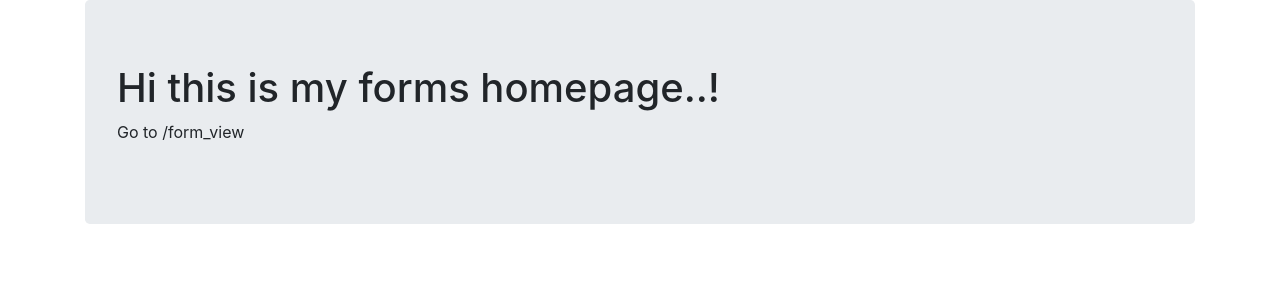
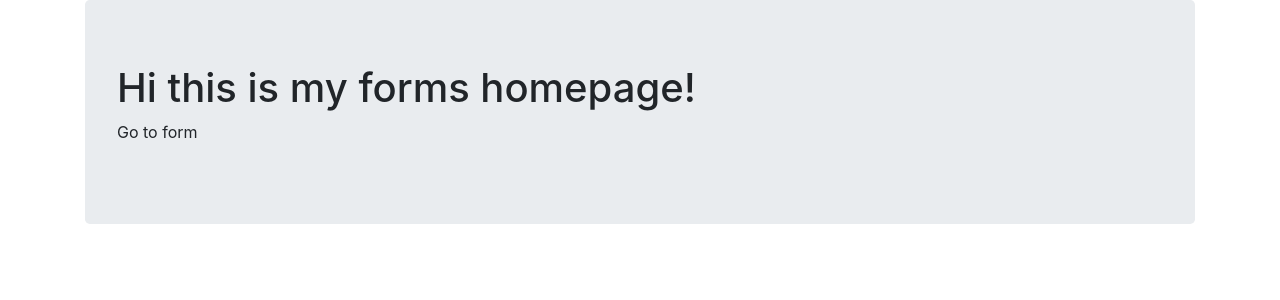
Before and after one commit to thealphacod3r/Django_forms, a Django app: page /input/ in a window 1280 px wide. Shown: the top 300 px of the page. Run offline with Django 3.2, Linux system fonts and the light colour scheme; some libraries are stand-ins or nearby versions.

Commit message:
Updated Html

```diff
--- a/templates/index.html
+++ b/templates/index.html
@@ -8,8 +8,8 @@
   <body>
     <div class="container">
       <div class="jumbotron">
-        <h1>Hi this is my forms homepage..!</h1>
-        <p>Go to /form_view</p>
+        <h1>Hi this is my forms homepage!</h1>
+        <p>Go to form</p>
       </div>
     </div>
   </body>
```
